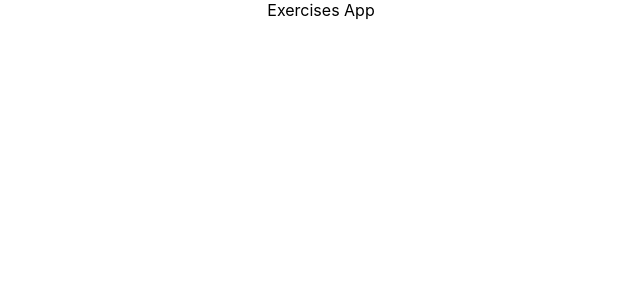
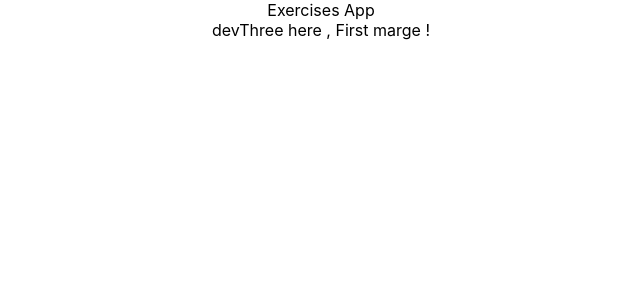
Before and after one commit to MinProgrammeringsVerden/exercises, a React (Create React App) app: page / in a window 1280 px wide. Shown: the top 300 px of the page, without its empty margins (319-959 px from the left). Built offline with nearby package versions, Linux system fonts and the light colour scheme.

Commit message:
first marge

```diff
--- a/src/App.js
+++ b/src/App.js
@@ -5,6 +5,9 @@ function App() {
   return (
     <div className="App">
       Exercises App
+      <div>
+        devThree here ,  First marge !
+      </div>
     </div>
   );
 }
```
